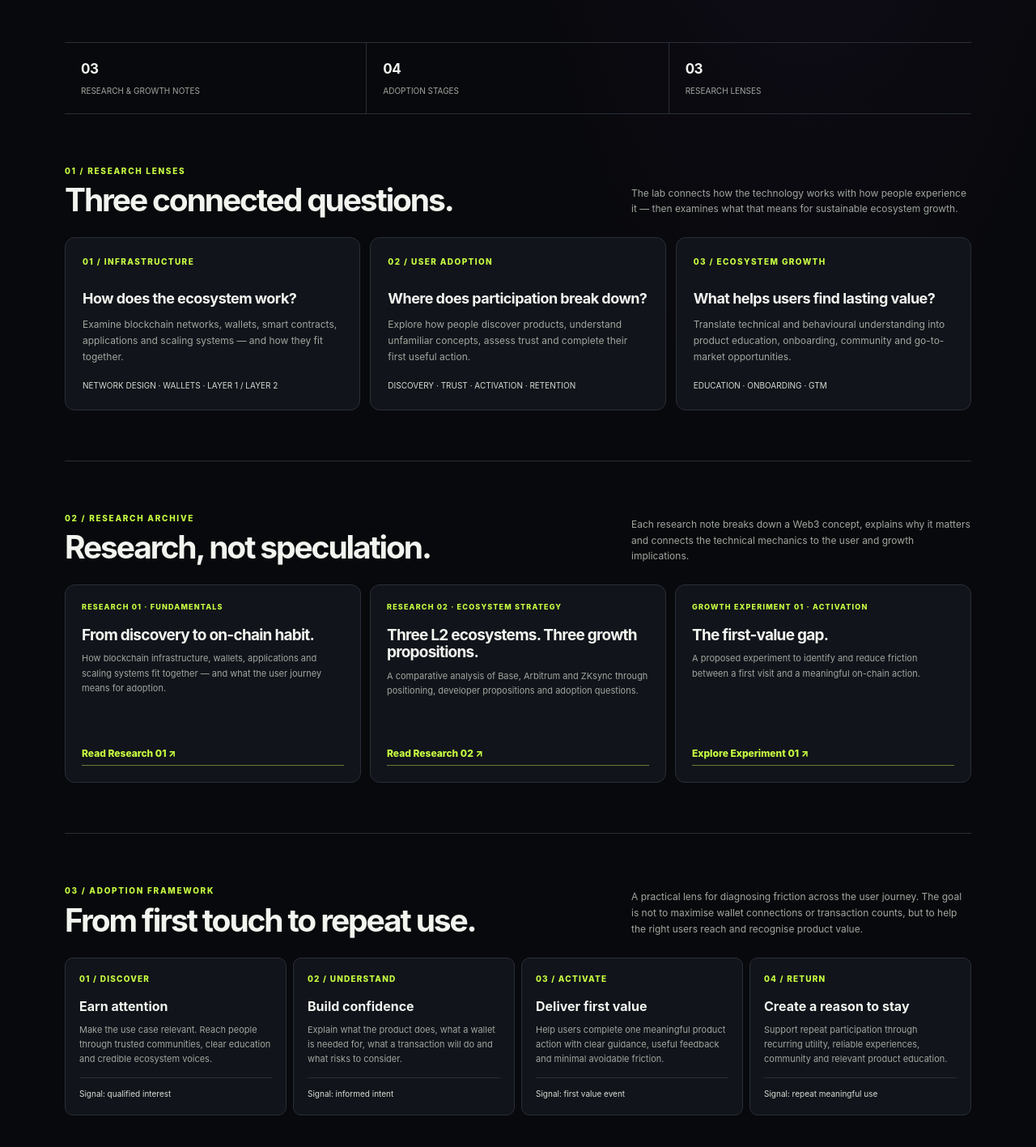
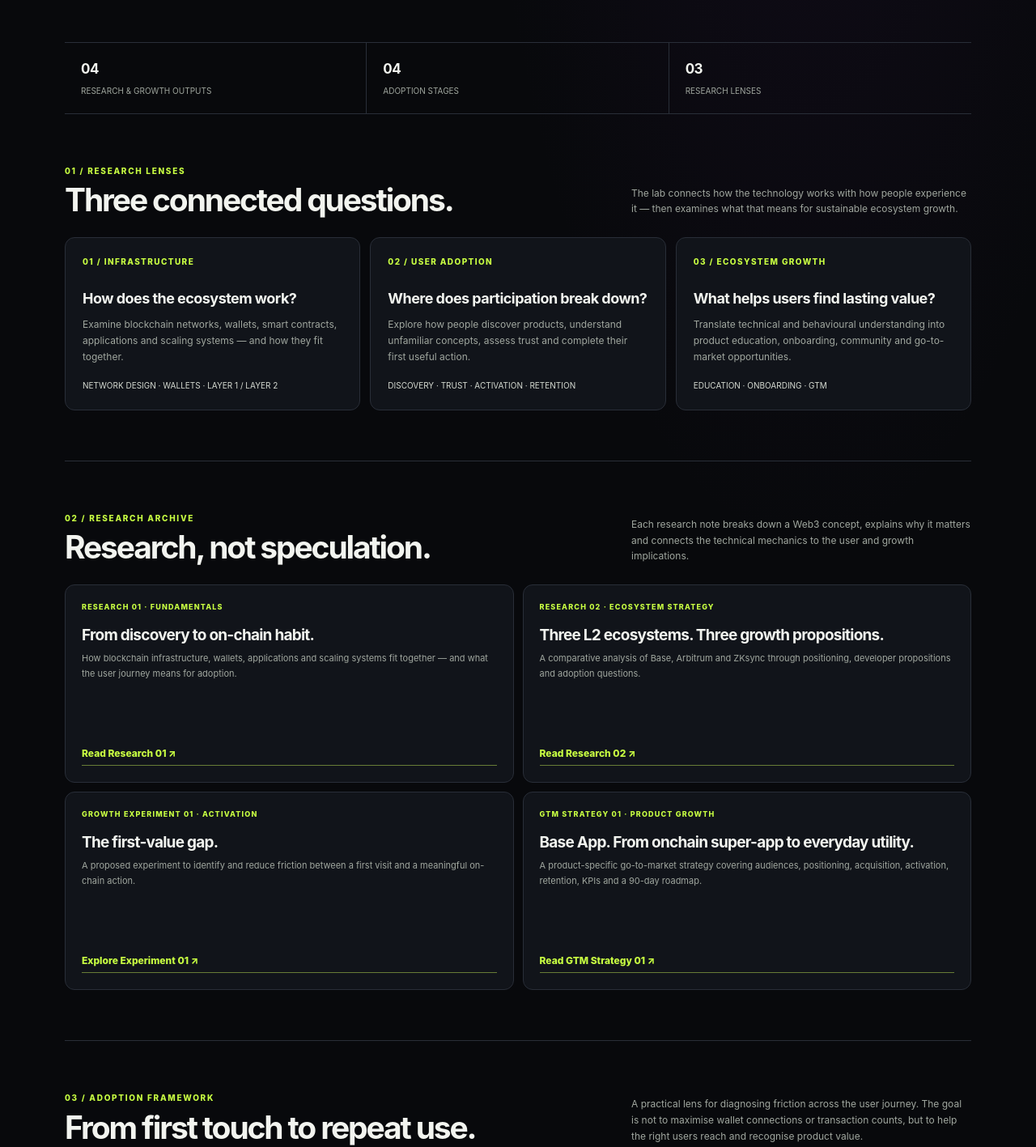
Before and after one commit to maryamdps/web3-ecosystem-growth-lab-preview, a plain HTML site: page projects/web3-ecosystem-growth-lab/index.html in a window 1280 px wide. Shown: the part 642-2059 px from the top of the page at 81% size. Drawn offline with Linux system fonts and the light colour scheme.

Commit message:
Feature Base App GTM strategy in research archive

```diff
--- a/projects/web3-ecosystem-growth-lab/index.html
+++ b/projects/web3-ecosystem-growth-lab/index.html
@@ -15,7 +15,7 @@ header{height:72px;border-bottom:1px solid var(--line);display:flex;align-items:
 section{padding:62px 0;border-bottom:1px solid var(--line)}.section-head{display:flex;justify-content:space-between;align-items:end;gap:30px;margin-bottom:25px}.section-head h2{font-size:clamp(26px,3.5vw,39px);line-height:1.05;letter-spacing:-.055em;margin:8px 0 0}.section-head p{max-width:420px;color:var(--muted);font-size:12px;margin:0}
 .tracks{display:grid;grid-template-columns:repeat(3,1fr);gap:12px}.track{background:var(--panel);border:1px solid var(--line);border-radius:12px;padding:21px;min-height:190px}.track .index{font-size:10px;color:var(--lime);letter-spacing:.14em;font-weight:850}.track h3{font-size:18px;letter-spacing:-.03em;margin:22px 0 8px}.track p{font-size:12px;color:var(--muted);margin:0}.track .topics{margin-top:16px;color:#d6dbd2;font-size:10px;line-height:1.8}
 .feature{display:grid;grid-template-columns:.8fr 1.2fr;border:1px solid #443653;border-radius:14px;overflow:hidden;background:var(--panel)}.feature-art{min-height:270px;position:relative;overflow:hidden;background:radial-gradient(circle at 50% 50%,#7433a955,transparent 40%),linear-gradient(145deg,#191426,#10151b);display:grid;place-items:center}.feature-art:before,.feature-art:after{content:"";position:absolute;width:210px;height:210px;border:1px solid #a56bff88;border-radius:50%;transform:rotate(32deg)}.feature-art:after{width:150px;height:240px;border-color:#c8ff4288;transform:rotate(-32deg)}.feature-core{z-index:1;width:92px;height:92px;border-radius:50%;background:var(--lime);color:#10130b;display:grid;place-items:center;text-align:center;font-size:11px;font-weight:950;box-shadow:0 0 45px #c8ff4255}.feature-copy{padding:28px;display:flex;flex-direction:column;align-items:flex-start}.feature-label{font-size:10px;letter-spacing:.15em;color:var(--lime);font-weight:850;text-transform:uppercase}.feature-copy h3{font-size:27px;line-height:1.08;letter-spacing:-.05em;margin:13px 0 9px}.feature-copy p{font-size:12px;color:var(--muted);max-width:570px;margin:0}.tags{display:flex;gap:7px;flex-wrap:wrap;margin:17px 0 22px}.tags span{font-size:9px;color:#c6ccc3;border:1px solid #343a43;border-radius:3px;padding:5px 8px}.read-link{margin-top:auto;color:var(--lime);font-size:12px;font-weight:850;border-bottom:1px solid #687d36;padding-bottom:4px}
-.archive-grid{display:grid;grid-template-columns:repeat(3,1fr);gap:11px}.archive-card{display:flex;flex-direction:column;min-height:245px;padding:20px;border:1px solid var(--line);border-radius:12px;background:var(--panel)}.archive-card .feature-label{font-size:9px;letter-spacing:.13em;color:var(--lime);font-weight:850}.archive-card h3{font-size:19px;line-height:1.12;letter-spacing:-.04em;margin:16px 0 9px}.archive-card p{font-size:11px;color:var(--muted);margin:0}.archive-card .read-link{margin-top:auto;padding-top:22px}.model{display:grid;grid-template-columns:repeat(4,1fr);gap:8px}.stage{background:var(--panel);border:1px solid var(--line);padding:17px;border-radius:10px;position:relative}.stage .num{font-size:10px;color:var(--lime);font-weight:850;letter-spacing:.12em}.stage h3{font-size:16px;margin:13px 0 6px}.stage p{font-size:11px;color:var(--muted);margin:0}.stage small{display:block;margin-top:14px;padding-top:11px;border-top:1px solid var(--line);font-size:10px;color:#d6ddd2}
+.archive-grid{display:grid;grid-template-columns:repeat(2,1fr);gap:11px}.archive-card{display:flex;flex-direction:column;min-height:245px;padding:20px;border:1px solid var(--line);border-radius:12px;background:var(--panel)}.archive-card .feature-label{font-size:9px;letter-spacing:.13em;color:var(--lime);font-weight:850}.archive-card h3{font-size:19px;line-height:1.12;letter-spacing:-.04em;margin:16px 0 9px}.archive-card p{font-size:11px;color:var(--muted);margin:0}.archive-card .read-link{margin-top:auto;padding-top:22px}.model{display:grid;grid-template-columns:repeat(4,1fr);gap:8px}.stage{background:var(--panel);border:1px solid var(--line);padding:17px;border-radius:10px;position:relative}.stage .num{font-size:10px;color:var(--lime);font-weight:850;letter-spacing:.12em}.stage h3{font-size:16px;margin:13px 0 6px}.stage p{font-size:11px;color:var(--muted);margin:0}.stage small{display:block;margin-top:14px;padding-top:11px;border-top:1px solid var(--line);font-size:10px;color:#d6ddd2}
 .method{display:grid;grid-template-columns:1fr 1fr;gap:12px}.method article{padding:21px;border:1px solid var(--line);background:var(--panel);border-radius:10px}.method h3{font-size:15px;margin:0 0 8px}.method p{font-size:12px;color:var(--muted);margin:0}.principles{display:grid;grid-template-columns:repeat(3,1fr);gap:10px}.principle{border-top:2px solid var(--lime);padding:15px 14px;background:#101319}.principle b{font-size:12px}.principle p{font-size:11px;color:var(--muted);margin:6px 0 0}
 footer{padding:24px 0 34px;display:flex;justify-content:space-between;gap:15px;color:#747c74;font-size:10px;letter-spacing:.07em}
 @media(max-width:760px){.hero{grid-template-columns:1fr;padding:55px 0 40px;gap:28px}.hero-visual{min-height:280px}.section-head{display:block}.section-head p{margin-top:12px}.tracks{grid-template-columns:1fr}.archive-grid{grid-template-columns:1fr}.model{grid-template-columns:1fr 1fr}.feature{grid-template-columns:1fr}.feature-art{min-height:210px}.method{grid-template-columns:1fr}.principles{grid-template-columns:1fr 1fr}}
@@ -42,7 +42,7 @@ footer{padding:24px 0 34px;display:flex;justify-content:space-between;gap:15px;c
 </div>
 </section>
 <div class="signal-row">
-<div class="signal"><b>03</b><span>RESEARCH & GROWTH NOTES</span></div>
+<div class="signal"><b>04</b><span>RESEARCH & GROWTH OUTPUTS</span></div>
 <div class="signal"><b>04</b><span>ADOPTION STAGES</span></div>
 <div class="signal"><b>03</b><span>RESEARCH LENSES</span></div>
 </div>
@@ -60,6 +60,7 @@ footer{padding:24px 0 34px;display:flex;justify-content:space-between;gap:15px;c
 <article class="archive-card"><div class="feature-label">RESEARCH 01 · FUNDAMENTALS</div><h3>From discovery to on-chain habit.</h3><p>How blockchain infrastructure, wallets, applications and scaling systems fit together — and what the user journey means for adoption.</p><a class="read-link" href="../../research/01-from-discovery-to-onchain-habit.html">Read Research 01 ↗</a></article>
 <article class="archive-card"><div class="feature-label">RESEARCH 02 · ECOSYSTEM STRATEGY</div><h3>Three L2 ecosystems. Three growth propositions.</h3><p>A comparative analysis of Base, Arbitrum and ZKsync through positioning, developer propositions and adoption questions.</p><a class="read-link" href="../../research/02-three-l2-ecosystems-three-growth-propositions.html">Read Research 02 ↗</a></article>
 <article class="archive-card"><div class="feature-label">GROWTH EXPERIMENT 01 · ACTIVATION</div><h3>The first-value gap.</h3><p>A proposed experiment to identify and reduce friction between a first visit and a meaningful on-chain action.</p><a class="read-link" href="../../research/03-the-first-value-gap.html">Explore Experiment 01 ↗</a></article>
+<article class="archive-card"><div class="feature-label">GTM STRATEGY 01 · PRODUCT GROWTH</div><h3>Base App. From onchain super-app to everyday utility.</h3><p>A product-specific go-to-market strategy covering audiences, positioning, acquisition, activation, retention, KPIs and a 90-day roadmap.</p><a class="read-link" href="../../strategy/01-base-app-go-to-market-strategy.html">Read GTM Strategy 01 ↗</a></article>
 </div>
 </section>
 <section id="growth">
```
